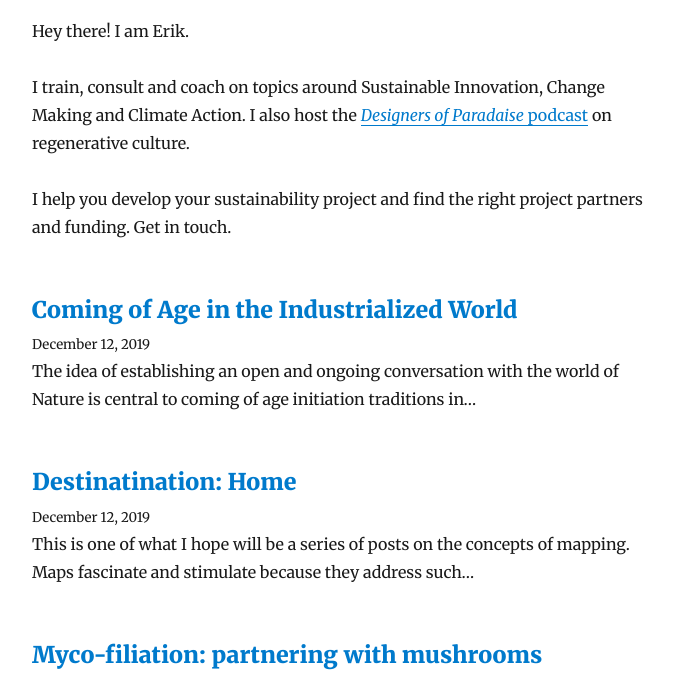
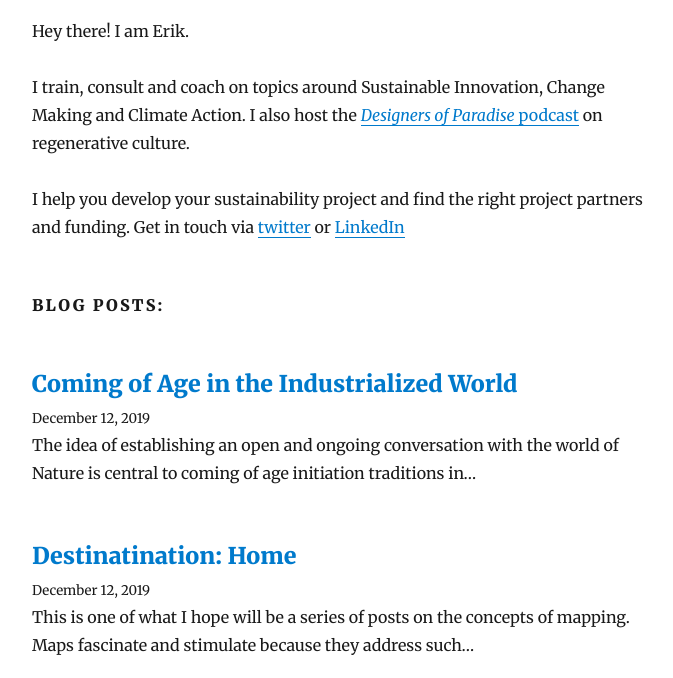
Before and after one commit to charful/erikvanlennep.com, a Gatsby site: page / in a window 1280 px wide. Shown: the part 111-789 px from the top of the page, without its empty margins (293-966 px from the left). Built offline with nearby package versions, Linux system fonts and the light colour scheme; Gatsby itself is replaced by a stand-in of ours; some packages are replaced by stand-ins of ours.

Commit message:
Add contact details

```diff
--- a/src/components/blogPosts.js
+++ b/src/components/blogPosts.js
@@ -34,6 +34,7 @@ query {
 
     return (
 <div style={{ margin: "20px 0 40px" }}>
+  <h4 style={{ marginBottom: 0 }}>Blog posts: </h4>
           {posts.map(({ node }) => {
             const title = node.frontmatter.title || node.fields.slug
             return (
--- a/src/pages/index.mdx
+++ b/src/pages/index.mdx
@@ -11,9 +11,9 @@ import BlogPosts from "../components/blogPosts"
   Hey there! I am Erik.
 
   I train, consult and coach on topics around Sustainable Innovation, Change Making and
-  Climate Action. I also host the [_Designers of Paradaise_ podcast](https://rasa.ag/designers/) on regenerative culture.
+  Climate Action. I also host the [_Designers of Paradise_ podcast](https://rasa.ag/designers/) on regenerative culture.
 
-  I help you develop your sustainability project and find the right project partners and funding. Get in touch.
+  I help you develop your sustainability project and find the right project partners and funding. Get in touch via [twitter](https://twitter.com/Green_Heart) or [LinkedIn](https://www.linkedin.com/in/erikvanlennep/)
 
   <BlogPosts></BlogPosts>
 </Layout>
```
